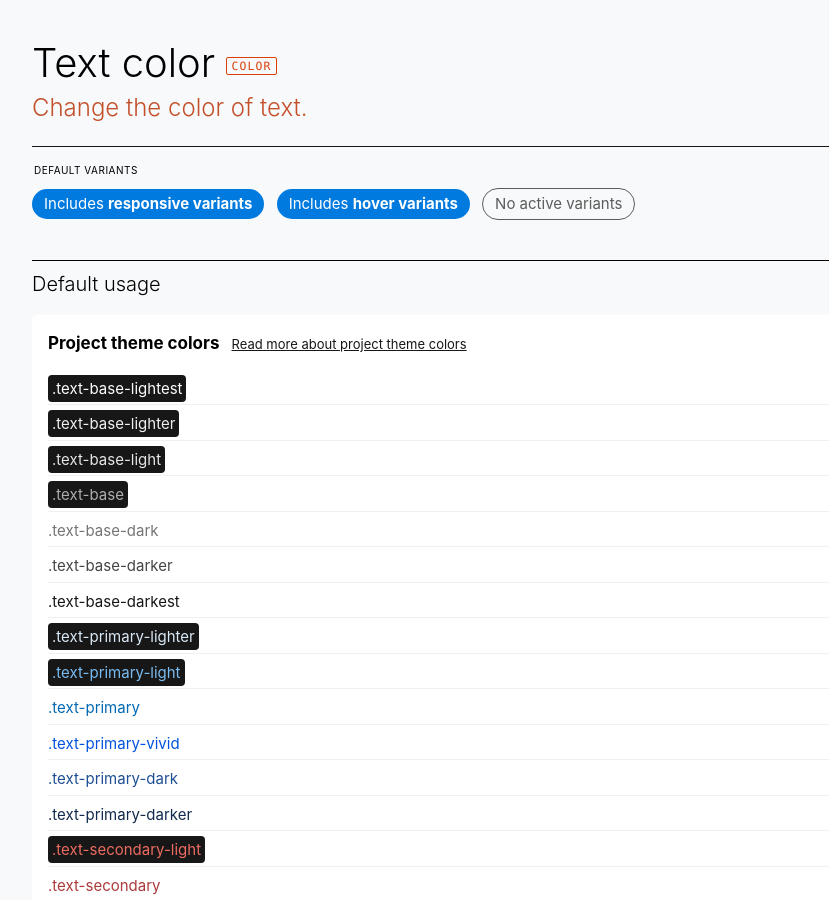
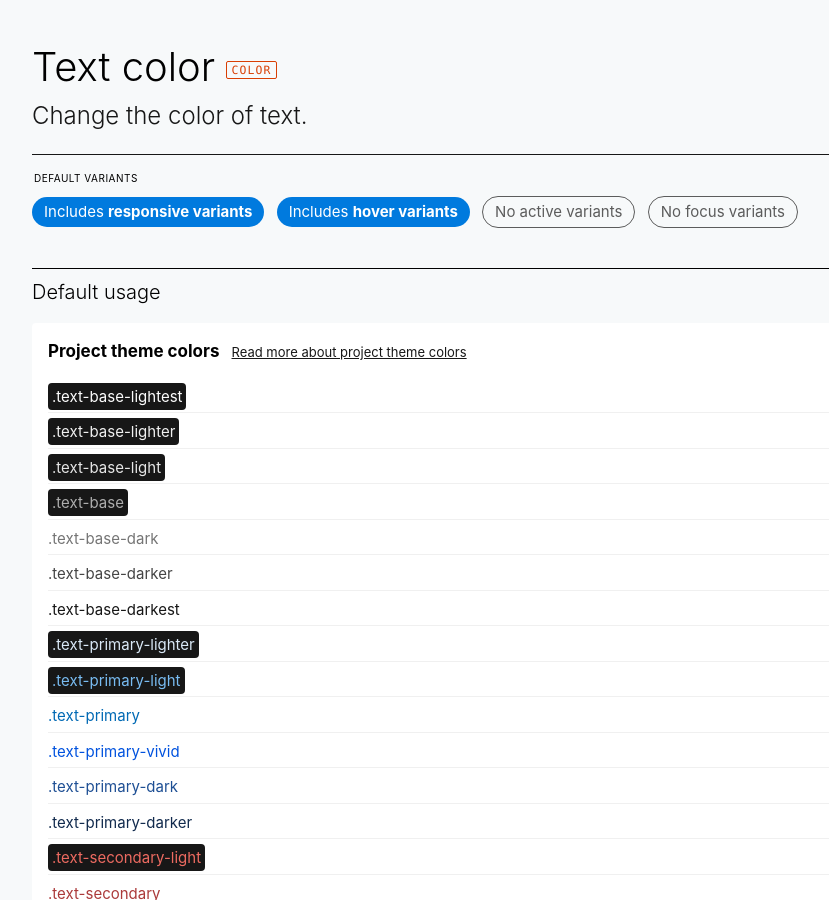
Before and after one commit to uswds/uswds-sandbox, a Jekyll site: the page built from _pages/uswds-utility-docs.md, in a window 1280 px wide and 900 px high. Shown: the whole window, without its empty margins (184-1013 px from the left). Built offline with Jekyll 4.4.1, drawn with Linux system fonts in a browser that asks for light colours; some web fonts are replaced.

Commit message:
Refine page

```diff
--- a/_pages/uswds-utility-docs.md
+++ b/_pages/uswds-utility-docs.md
@@ -6,9 +6,9 @@ permalink: /uswds-utility-docs/
 
 <div class="size-sans-4 weight-300 padding-top-2 padding-bottom-4 tablet:padding-top-4 tablet:padding-bottom-9 bg-gray-cool-2">
 
-  <div class="container-tablet-lg padding-x-2 margin-top-1">
+  <div class="container-tablet-lg padding-x-2 margin-top-105">
     <h1 class="size-sans-14 text-300 margin-y-0 line-height-sans-2">Text color <span class="token display-inline-block text-middle">color</span></h1>
-    <p class="size-sans-10 border-bottom-1px border-text margin-top-1 text-light padding-bottom-3 margin-bottom-2 text-red-warm-50 line-height-sans-2">Change the color of text.</p>
+    <p class="size-sans-10 border-bottom-1px border-text margin-top-105 text-light padding-bottom-3 margin-bottom-2 text-text line-height-sans-2">Change the color of text.</p>
 
     <section class="padding-bottom-1">
       <h3 class="size-sans-micro text-normal text-uppercase text-ls-1 margin-top-0 margin-left-2px">Default variants</h3>
@@ -16,6 +16,7 @@ permalink: /uswds-utility-docs/
         <li class="display-inline-block padding-y-05 padding-x-105 bg-blue-50v text-white radius-pill margin-right-1 is-inverse">Includes <strong>responsive variants</strong></li>
         <li class="display-inline-block padding-y-05 padding-x-105 bg-blue-50v text-white radius-pill margin-right-1 is-inverse">Includes <strong>hover variants</strong></li>
         <li class="display-inline-block padding-y-05 padding-x-105 border-1px text-gray-60 radius-pill margin-right-1 is-inverse">No active variants</li>
+        <li class="display-inline-block padding-y-05 padding-x-105 border-1px text-gray-60 radius-pill margin-right-1 is-inverse">No focus variants</li>
       </ul>
     </section>
     <section class="border-top-1px padding-top-1 margin-top-4">
```
